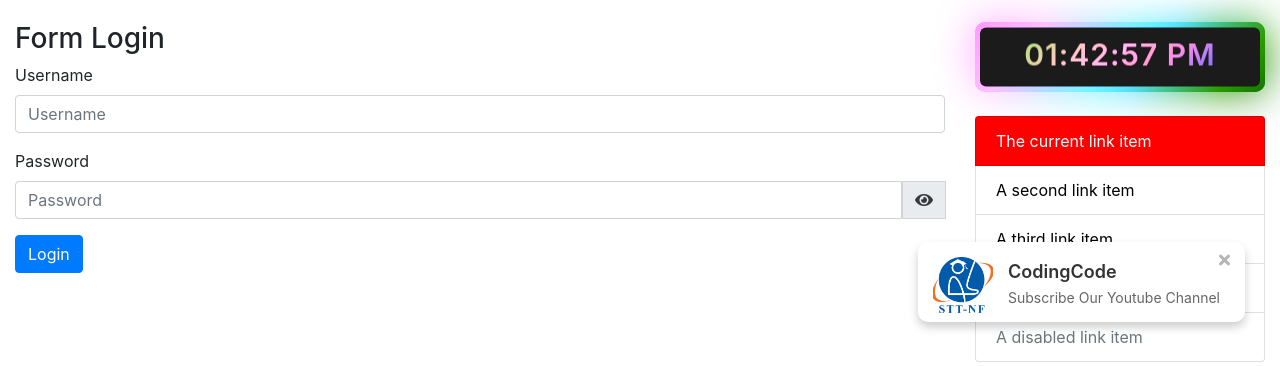
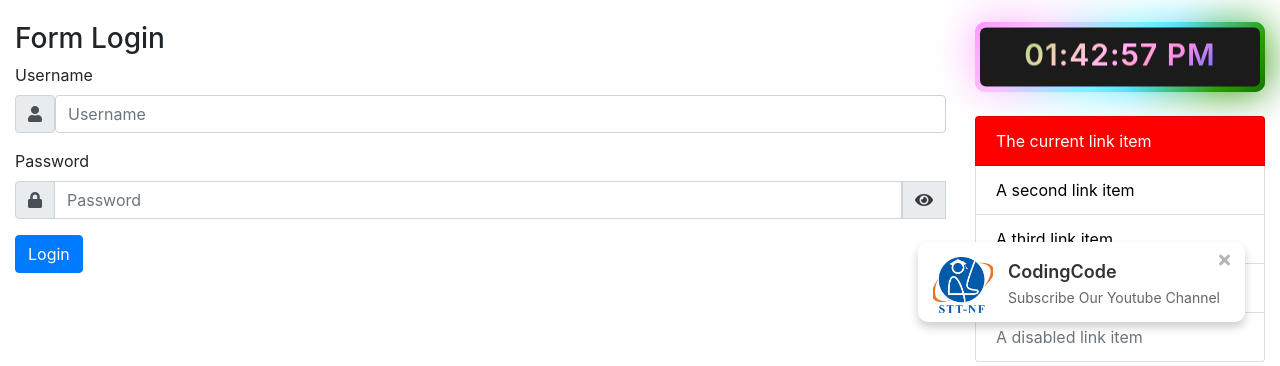
Before and after one commit to rootercrack/CodingCode, a PHP site: page /my_website/index.php?hal=login in a window 1280 px wide. Shown: the part 453-819 px from the top of the page. Run offline with PHP 8.4, Linux system fonts and the light colour scheme; the visitor is signed in with stand-in values (Sample User, id 1); data that the repository does not hold is empty.

Commit message:
Update login.php

```diff
--- a/my_website/login.php
+++ b/my_website/login.php
@@ -2,11 +2,21 @@
 <form method="POST" action="controllers/memberController.php">
     <div class="form-group">
         <label>Username</label>
-        <input type="text" name="username" class="form-control" placeholder="Username" autocomplete="off" required>
+        <div class="input-group-prepend">
+            <div class="input-group-text">
+                <i class="fas fa-user"></i></a>
+            </div>
+            <input type="text" name="username" class="form-control" placeholder="Username" autocomplete="off" required>
+        </div>
     </div>
     <div class="form-group">
         <label>Password</label>
         <div class="input-group">
+            <div class="input-group-prepend">
+                <div class="input-group-text">
+                    <i class="fas fa-lock"></i></a>
+                </div>
+            </div>
             <input class="form-control" name="password" type="password" placeholder="Password" id="pass" autocomplete="off" required>
             <div class="input-group-prepend">
                 <div class="input-group-text">
```
